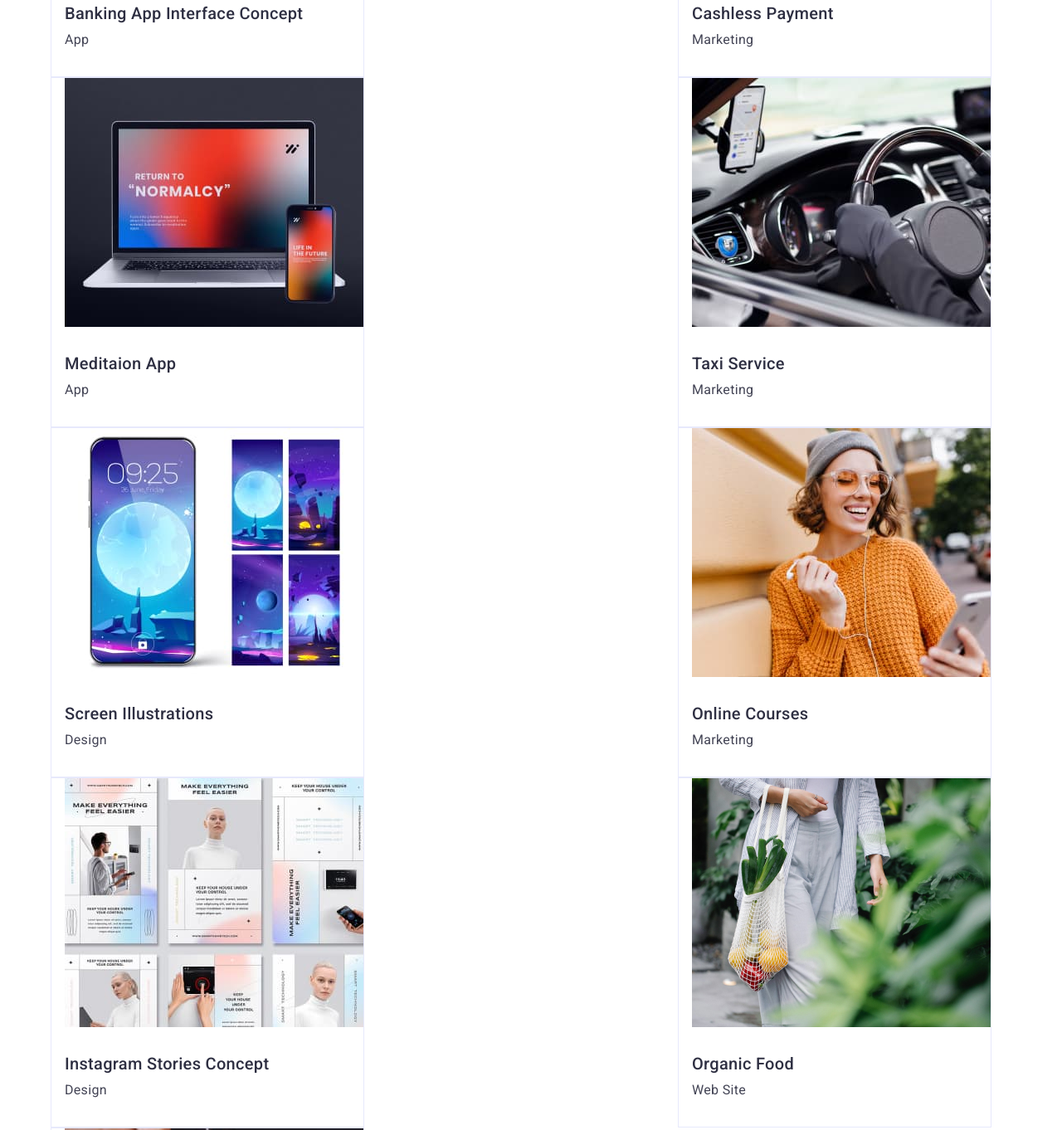
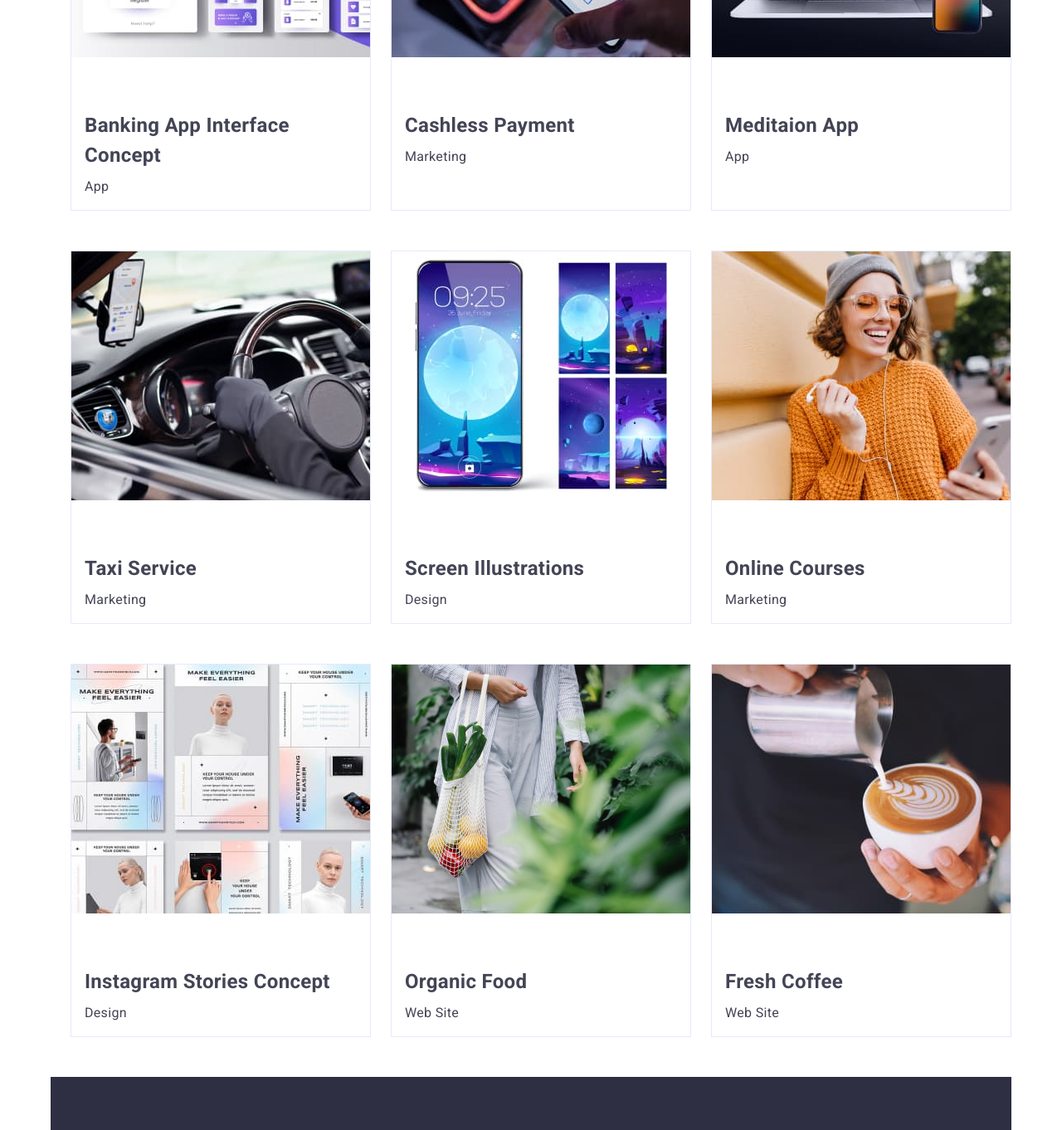
Before and after one commit to tanialapa/goit-markup-hw-02, a plain HTML site: page portfolio.html in a window 1280 px wide. Shown: the part 517-1879 px from the top of the page at 83% size. Drawn offline with nearby package versions, Linux system fonts and the light colour scheme.

Commit message:
флекси

```diff
--- a/css/styles.css
+++ b/css/styles.css
@@ -45,11 +45,33 @@ body {
 	display: flex;
 }
 
+
+h1,
+h2,
+h3,
+h4,
+p {
+	margin-top: 0;
+	margin-bottom: 0;
+}
+
+ul,
+ol {
+	margin-top: 0;
+	margin-bottom: 0;
+	padding-left: 0;
+}
+img {
+	display: block;
+}
+
 .container {
 	width: 1158px;
 	margin-left: auto;
 	margin-right: auto;
 	margin-top: 0;
+  padding-left: 15px;
+  padding-right: 15px;
 }
 
 .logo {
@@ -74,6 +96,7 @@ body {
 .main-nav {
 	display: flex;
 	align-items: center;
+  border-bottom: 1px solid #E7E9FC;
 }
 
 .auth-nav {
@@ -136,6 +159,9 @@ body {
 }
 
 /*section*/
+.benefits-item {
+  width: 264px;
+}
 
 .part {
 	font-size: 36px;
@@ -145,11 +171,15 @@ body {
 }
 .section-team {
 	background-color: var(--title-bg-color);
+  margin-bottom: 120px;
 }
 
 .people {
 	width: 264px;
 	background-color: var(--one-bg-color);
+}
+.team-list {
+  justify-content: space-between;
 }
 
 .section {
@@ -168,6 +198,10 @@ body {
 }
 
 .img {
+  display: block;
+  max-width: 100%;
+  height: auto;
+
 	margin-bottom: 32px;
 }
 
@@ -183,6 +217,7 @@ body {
 	border: 1px solid var(--border-solid-color);
 	border-radius: 4px;
 	padding: 12px 24px;
+  margin-right: 24px;
 }
 
 .button-secondary {
@@ -221,49 +256,46 @@ body {
 .portfolio-bottom {
 	margin-bottom: 72px;
 }
-
-.border {
-	border: 1px solid #e7e9fc;
-	width: 360px;
-	padding-left: 16px;
-	padding-bottom: 32px;
+.button-list {
+  padding-left: 427px;
+  padding-top: 96px;
 }
 
-.flex-conteiner {
+.card-set {
+  margin: 0;
+  padding: 0;
+  list-style: none;
+
 	display: flex;
 	flex-wrap: wrap;
   justify-content: space-between;
 }
-.flex-element {
-	margin-right: 24px;
-
+.card-set > .item {
+  border: 1px solid #E7E9FC;
+  flex-basis: calc(100%/3 - 26px);
+  margin-left: 24px;
+  margin-bottom: 48px;
 }
 
+.card-content {
+  padding-left: 16px;
+  padding-top: 32px;
+  padding-bottom: 16px;
+}
+
+.card-text {
+  margin-top: 8px;
+}
 
 /*Footer*/
 .footer {
 	background: var(--primary-text-color);
 	color: var(--footer-text-color);
+
+  padding-top: 100px;
+  padding-bottom: 100px;
+  padding-left: 156px;
 }
 .footer-color {
 	color: var(--title-bg-color);
 }
-
-h1,
-h2,
-h3,
-h4,
-p {
-	margin-top: 0;
-	margin-bottom: 0;
-}
-
-ul,
-ol {
-	margin-top: 0;
-	margin-bottom: 0;
-	padding-left: 0;
-}
-img {
-	display: block;
-}
--- a/portfolio.html
+++ b/portfolio.html
@@ -38,82 +38,144 @@
 
 			<main>
 				<!-- menu -->
-				<section >
+				<section>
+          <div class="button-list">
 					<ul class="list portfolio-bottom">
 						<li><button type="button" class="button-primary buttons-effects">All</button></li>
 						<li><button type="button" class="button-primary buttons-effects">Web Site</button></li>
 						<li><button type="button" class="button-primary buttons-effects">App</button></li>
 						<li><button type="button" class="button-primary buttons-effects">Design</button></li>
 						<li><button type="button" class="button-primary buttons-effects">Marketing</button></li>
+          </div>
 					</ul>
 
 					<!-- Examples -->
 
-					<ul class="flex-conteiner list">
-						<li class="border flex-element">
+					<ul class="card-set">
+						<li class="item">
+							<article class="card">
+								<div class="card-thumb">
 									<a href="">
 										<img src="./img/purple.jpg" class="img" alt="purple" width="360" />
 									</a>
-							<h2 class="section-title">Banking App Interface Concept</h2>
-							<p >App</p>
+								</div>
+								<div class="card-content">
+									<h2 class="card-heading">Banking App Interface Concept</h2>
+									<p class="card-text">App</p>
+								</div>
+							</article>
 						</li>
 
-						<li class="border flex-element">
+						<li class="item">
+							<article class="card">
+								<div class="card-thumb">
 									<a href="">
 										<img src="./img/2phone.jpg" class="img" alt="2phone" width="360" />
 									</a>
-							<h2 class="section-title">Cashless Payment</h2>
-							<p>Marketing</p>
+								</div>
+								<div class="card-content">
+									<h2 class="card-heading">Cashless Payment</h2>
+									<p class="card-text">Marketing</p>
+								</div>
+							</article>
 						</li>
-						<li class="border flex-element">
+
+						<li class="item">
+							<article class="card">
+								<div class="card-thumb">
 									<a href="">
 										<img src="./img/scren&phone.jpg" class="img" alt="laptop" width="360" />
 									</a>
-							<h2 class="section-title">Meditaion App</h2>
-							<p>App</p>
+								</div>
+								<div class="card-content">
+									<h2 class="card-heading">Meditaion App</h2>
+									<p class="card-text">App</p>
+								</div>
+							</article>
 						</li>
 
-						<li class="border flex-element">
+						<li class="item">
+							<article class="card">
+								<div class="card-thumb">
 									<a href="">
 										<img src="./img/car.jpg" class="img" alt="car" width="360" />
 									</a>
-							<h2 class="section-title">Taxi Service</h2>
-							<p>Marketing</p>
+								</div>
+								<div class="card-content">
+									<h2 class="card-heading">Taxi Service</h2>
+									<p class="card-text">Marketing</p>
+								</div>
+							</article>
 						</li>
-						<li class="border flex-element">
+
+						<li class="item">
+							<article class="card">
+								<div class="card-thumb">
 									<a href="">
-								<img src="./img/phone.jpg"class="img" alt="phone" width="360" />
+										<img src="./img/phone.jpg" class="img" alt="phone" width="360" />
 									</a>
-							<h2 class="section-title">Screen Illustrations</h2>
-							<p>Design</p>
+								</div>
+								<div class="card-content">
+									<h2 class="card-heading">Screen Illustrations</h2>
+									<p class="card-text">Design</p>
+								</div>
+							</article>
 						</li>
-						<li class="border flex-element">
+
+						<li class="item">
+							<article class="card">
+								<div class="card-thumb">
 									<a href="">
 										<img src="./img/girl&orange.jpg" class="img" alt="girl" width="360" />
 									</a>
-							<h2 class="section-title">Online Courses</h2>
-							<p>Marketing</p>
+								</div>
+								<div class="card-content">
+									<h2 class="card-heading">Online Courses</h2>
+									<p class="card-text">Marketing</p>
+								</div>
+							</article>
 						</li>
-						<li class="border flex-element">
+
+						<li class="item">
+							<article class="card">
+								<div class="card-thumb">
 									<a href="">
 										<img src="./img/collage.jpg" class="img" alt="screen" width="360" />
 									</a>
-							<h2 class="section-title">Instagram Stories Concept</h2>
-							<p>Design</p>
+								</div>
+								<div class="card-content">
+									<h2 class="card-heading">Instagram Stories Concept</h2>
+									<p class="card-text">Design</p>
+								</div>
+							</article>
 						</li>
-						<li class="border flex-element">
+
+						<li class="item">
+							<article class="card">
+								<div class="card-thumb">
 									<a href="">
 										<img src="./img/fruits.jpg" class="img" alt="girl with food" width="360" />
 									</a>
-							<h2 class="section-title">Organic Food</h2>
-							<p>Web Site</p>
+								</div>
+								<div class="card-content">
+									<h2 class="card-heading">Organic Food</h2>
+									<p class="card-text">Web Site</p>
+								</div>
+							</article>
 						</li>
-						<li class="border flex-element">
+
+						<li class="item">
+							<article class="card">
+								<div class="card-thumb">
 									<a href="">
 										<img src="./img/coffee.jpg" class="img" alt="coffee" width="360" />
 									</a>
-							<h2 class="section-title">Fresh Coffee</h2>
-							<p>Web Site</p>
+								</div>
+								<div class="card-content">
+									<h2 class="card-heading">Fresh Coffee</h2>
+									<p class="card-text">Web Site</p>
+								</div>
+							</article>
 						</li>
 					</ul>
 				</section>
```
Also changed, not shown: index.html (+14 -16 lines). Lines whose indentation alone changed are shown as unchanged.
